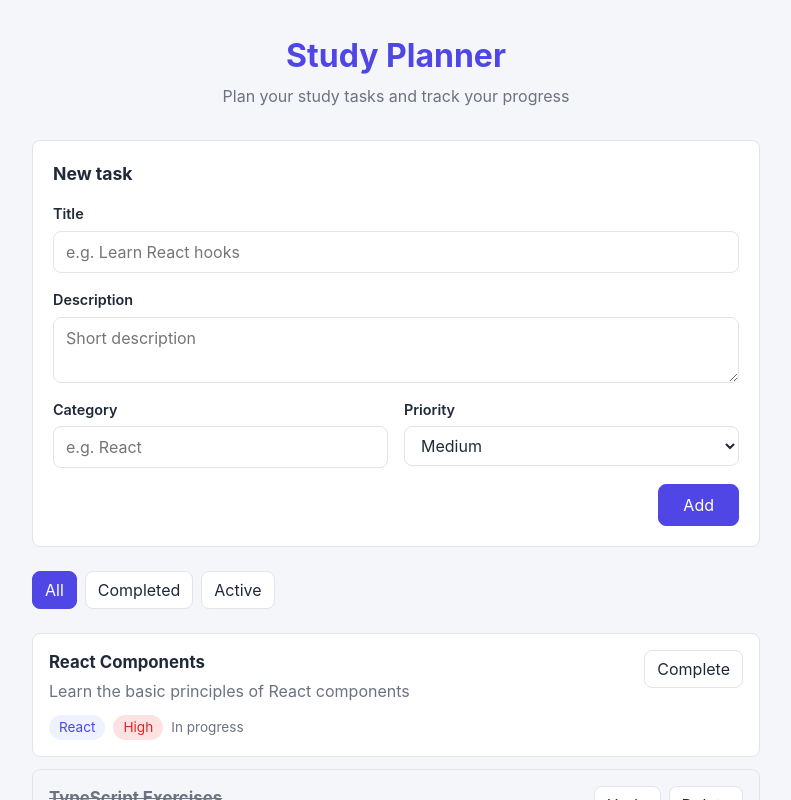
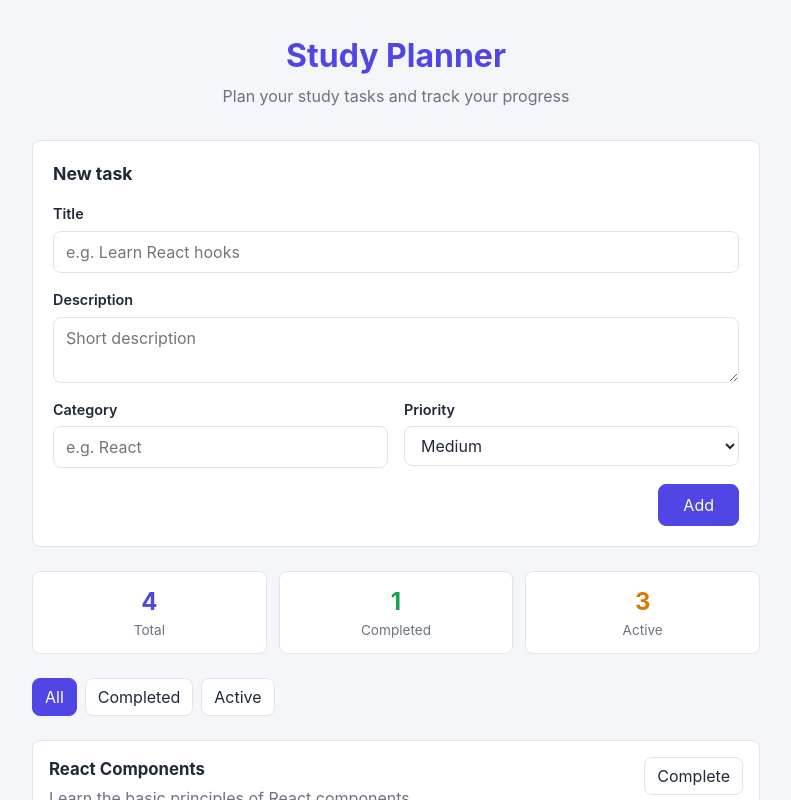
Before and after one commit to oldiix/study-planner, a React (Vite) app: page / in a window 1280 px wide. Shown: the top 800 px of the page, without its empty margins (244-1035 px from the left). Built offline with nearby package versions, Linux system fonts and the light colour scheme.

Commit message:
feat(lab-08): add task statistics

```diff
--- a/src/App.tsx
+++ b/src/App.tsx
@@ -3,6 +3,7 @@ import Header from './components/Header'
 import TaskFilters from './components/TaskFilters'
 import TaskForm from './components/TaskForm'
 import TaskList from './components/TaskList'
+import TaskStats from './components/TaskStats'
 import {initialTasks} from './data/initialTasks'
 import type {NewTask, Task, TaskFilter} from './types/task'
 import './App.scss'
@@ -41,6 +42,7 @@ export default function App() {
             <Header/>
             <main className="app__main">
                 <TaskForm onAdd={handleAddTask}/>
+                <TaskStats tasks={tasks}/>
                 <TaskFilters filter={filter} onChange={setFilter}/>
                 <TaskList tasks={visibleTasks} onToggle={handleToggleTask} onDelete={handleDeleteTask}/>
             </main>
--- /dev/null
+++ b/src/components/TaskStats.scss
@@ -0,0 +1,36 @@
+@use '../styles/variables' as *;
+
+.task-stats {
+  display: grid;
+  grid-template-columns: repeat(3, 1fr);
+  gap: 12px;
+
+  &__item {
+    display: flex;
+    flex-direction: column;
+    align-items: center;
+    padding: 12px;
+    border: 1px solid $color-border;
+    border-radius: $radius;
+    background-color: $color-surface;
+
+    &--completed .task-stats__value {
+      color: $color-success;
+    }
+
+    &--active .task-stats__value {
+      color: $color-warning;
+    }
+  }
+
+  &__value {
+    font-size: 1.5rem;
+    font-weight: 700;
+    color: $color-primary;
+  }
+
+  &__label {
+    font-size: 0.85rem;
+    color: $color-text-muted;
+  }
+}
--- /dev/null
+++ b/src/components/TaskStats.tsx
@@ -0,0 +1,29 @@
+import type {Task} from '../types/task'
+import './TaskStats.scss'
+
+type TaskStatsProps = {
+    tasks: Task[]
+}
+
+export default function TaskStats({tasks}: TaskStatsProps) {
+    const total = tasks.length
+    const completed = tasks.filter((task) => task.completed).length
+    const active = total - completed
+
+    return (
+        <section className="task-stats" aria-label="Task statistics">
+            <div className="task-stats__item">
+                <span className="task-stats__value">{total}</span>
+                <span className="task-stats__label">Total</span>
+            </div>
+            <div className="task-stats__item task-stats__item--completed">
+                <span className="task-stats__value">{completed}</span>
+                <span className="task-stats__label">Completed</span>
+            </div>
+            <div className="task-stats__item task-stats__item--active">
+                <span className="task-stats__value">{active}</span>
+                <span className="task-stats__label">Active</span>
+            </div>
+        </section>
+    )
+}
```
